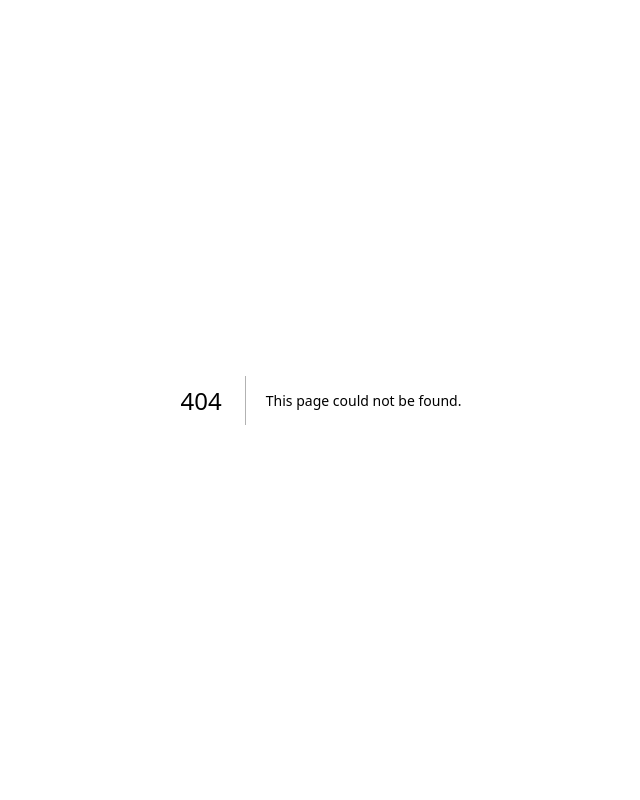
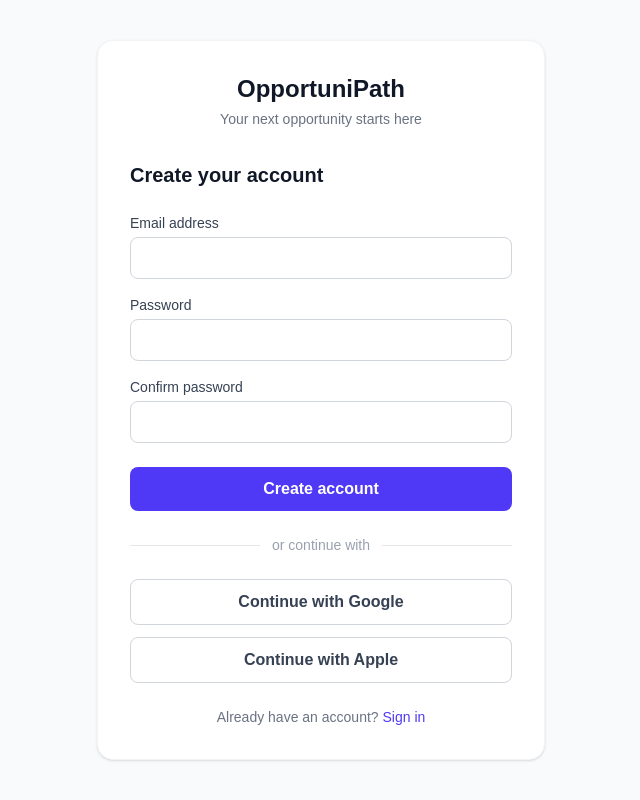
Before and after one commit to archdog1219-sketch/Project-1, a Next.js app: page /sign-up in a window 1280 px wide. Before the commit this address had no page. Shown: the whole page, without its empty margins (319-959 px from the left). Built offline with nearby package versions, Linux system fonts and the light colour scheme.

Commit message:
feat: add auth layout, sign-up page, verify-email and auth-error pages

```diff
--- /dev/null
+++ b/app/(auth)/auth-error/page.tsx
@@ -0,0 +1,30 @@
+import Link from "next/link";
+
+const ERROR_MESSAGES: Record<string, string> = {
+  "missing-token": "The verification link is missing. Please request a new one.",
+  "invalid-token": "This verification link is invalid or has already been used.",
+  "expired-token": "This verification link has expired. Please request a new one.",
+  default: "Something went wrong. Please try again.",
+};
+
+export default function AuthErrorPage({
+  searchParams,
+}: {
+  searchParams: Promise<{ error?: string }>;
+}) {
+  return (
+    <div className="text-center">
+      <div className="text-5xl mb-4">⚠️</div>
+      <h2 className="text-xl font-semibold text-gray-900 mb-2">
+        Something went wrong
+      </h2>
+      <p className="text-gray-500 mb-6">Please try signing up again or contact support.</p>
+      <Link
+        href="/sign-up"
+        className="text-sm font-medium text-indigo-600 hover:underline"
+      >
+        Back to sign up
+      </Link>
+    </div>
+  );
+}
--- /dev/null
+++ b/app/(auth)/layout.tsx
@@ -0,0 +1,17 @@
+export default function AuthLayout({
+  children,
+}: {
+  children: React.ReactNode;
+}) {
+  return (
+    <div className="min-h-screen bg-gray-50 flex items-center justify-center p-4">
+      <div className="w-full max-w-md bg-white rounded-2xl shadow-sm border border-gray-100 p-8">
+        <div className="mb-8 text-center">
+          <h1 className="text-2xl font-bold text-gray-900">OpportuniPath</h1>
+          <p className="text-sm text-gray-500 mt-1">Your next opportunity starts here</p>
+        </div>
+        {children}
+      </div>
+    </div>
+  );
+}
--- /dev/null
+++ b/app/(auth)/sign-up/page.tsx
@@ -0,0 +1,117 @@
+"use client";
+import { useState } from "react";
+import { useRouter } from "next/navigation";
+import Link from "next/link";
+import { signIn } from "next-auth/react";
+import { Input } from "@/components/ui/input";
+import { Button } from "@/components/ui/button";
+import { signUpSchema } from "@/lib/validations";
+
+export default function SignUpPage() {
+  const router = useRouter();
+  const [form, setForm] = useState({ email: "", password: "", confirmPassword: "" });
+  const [errors, setErrors] = useState<Record<string, string[]>>({});
+  const [isLoading, setIsLoading] = useState(false);
+  const [serverError, setServerError] = useState("");
+
+  async function handleSubmit(e: React.FormEvent) {
+    e.preventDefault();
+    setServerError("");
+    const parsed = signUpSchema.safeParse(form);
+    if (!parsed.success) {
+      setErrors(parsed.error.flatten().fieldErrors);
+      return;
+    }
+    setErrors({});
+    setIsLoading(true);
+    try {
+      const res = await fetch("/api/auth/register", {
+        method: "POST",
+        headers: { "Content-Type": "application/json" },
+        body: JSON.stringify({ email: form.email, password: form.password, confirmPassword: form.confirmPassword }),
+      });
+      const data = await res.json();
+      if (!res.ok) {
+        if (typeof data.error === "object") {
+          setErrors(data.error);
+        } else {
+          setServerError(data.error ?? "Something went wrong. Please try again.");
+        }
+        return;
+      }
+      router.push("/verify-email?email=" + encodeURIComponent(form.email));
+    } finally {
+      setIsLoading(false);
+    }
+  }
+
+  return (
+    <div>
+      <h2 className="text-xl font-semibold text-gray-900 mb-6">Create your account</h2>
+      <form onSubmit={handleSubmit} className="flex flex-col gap-4">
+        <Input
+          label="Email address"
+          type="email"
+          autoComplete="email"
+          value={form.email}
+          onChange={(e) => setForm((f) => ({ ...f, email: e.target.value }))}
+          error={errors.email?.[0]}
+        />
+        <Input
+          label="Password"
+          type="password"
+          autoComplete="new-password"
+          value={form.password}
+          onChange={(e) => setForm((f) => ({ ...f, password: e.target.value }))}
+          error={errors.password?.[0]}
+        />
+        <Input
+          label="Confirm password"
+          type="password"
+          autoComplete="new-password"
+          value={form.confirmPassword}
+          onChange={(e) => setForm((f) => ({ ...f, confirmPassword: e.target.value }))}
+          error={errors.confirmPassword?.[0]}
+        />
+        {serverError && (
+          <p className="text-sm text-red-500">{serverError}</p>
+        )}
+        <Button type="submit" isLoading={isLoading} className="w-full mt-2">
+          Create account
+        </Button>
+      </form>
+      <div className="relative my-6">
+        <div className="absolute inset-0 flex items-center">
+          <div className="w-full border-t border-gray-200" />
+        </div>
+        <div className="relative flex justify-center">
+          <span className="bg-white px-3 text-sm text-gray-400">or continue with</span>
+        </div>
+      </div>
+      <div className="flex flex-col gap-3">
+        <Button
+          type="button"
+          variant="secondary"
+          className="w-full"
+          onClick={() => signIn("google", { callbackUrl: "/onboarding/basic-info" })}
+        >
+          Continue with Google
+        </Button>
+        <Button
+          type="button"
+          variant="secondary"
+          className="w-full"
+          onClick={() => signIn("apple", { callbackUrl: "/onboarding/basic-info" })}
+        >
+          Continue with Apple
+        </Button>
+      </div>
+      <p className="text-center text-sm text-gray-500 mt-6">
+        Already have an account?{" "}
+        <Link href="/sign-in" className="font-medium text-indigo-600 hover:underline">
+          Sign in
+        </Link>
+      </p>
+    </div>
+  );
+}
--- /dev/null
+++ b/app/(auth)/verify-email/page.tsx
@@ -0,0 +1,23 @@
+import Link from "next/link";
+
+export default function VerifyEmailPage({
+  searchParams,
+}: {
+  searchParams: Promise<{ email?: string }>;
+}) {
+  return (
+    <div className="text-center">
+      <div className="text-5xl mb-4">📬</div>
+      <h2 className="text-xl font-semibold text-gray-900 mb-2">Check your email</h2>
+      <p className="text-gray-500 mb-1">
+        We sent a verification link to your email address.
+      </p>
+      <p className="text-sm text-gray-400 mb-6">
+        The link expires in 24 hours. Check your spam folder if you don&apos;t see it.
+      </p>
+      <Link href="/sign-in" className="text-sm text-indigo-600 hover:underline">
+        Back to sign in
+      </Link>
+    </div>
+  );
+}
```
